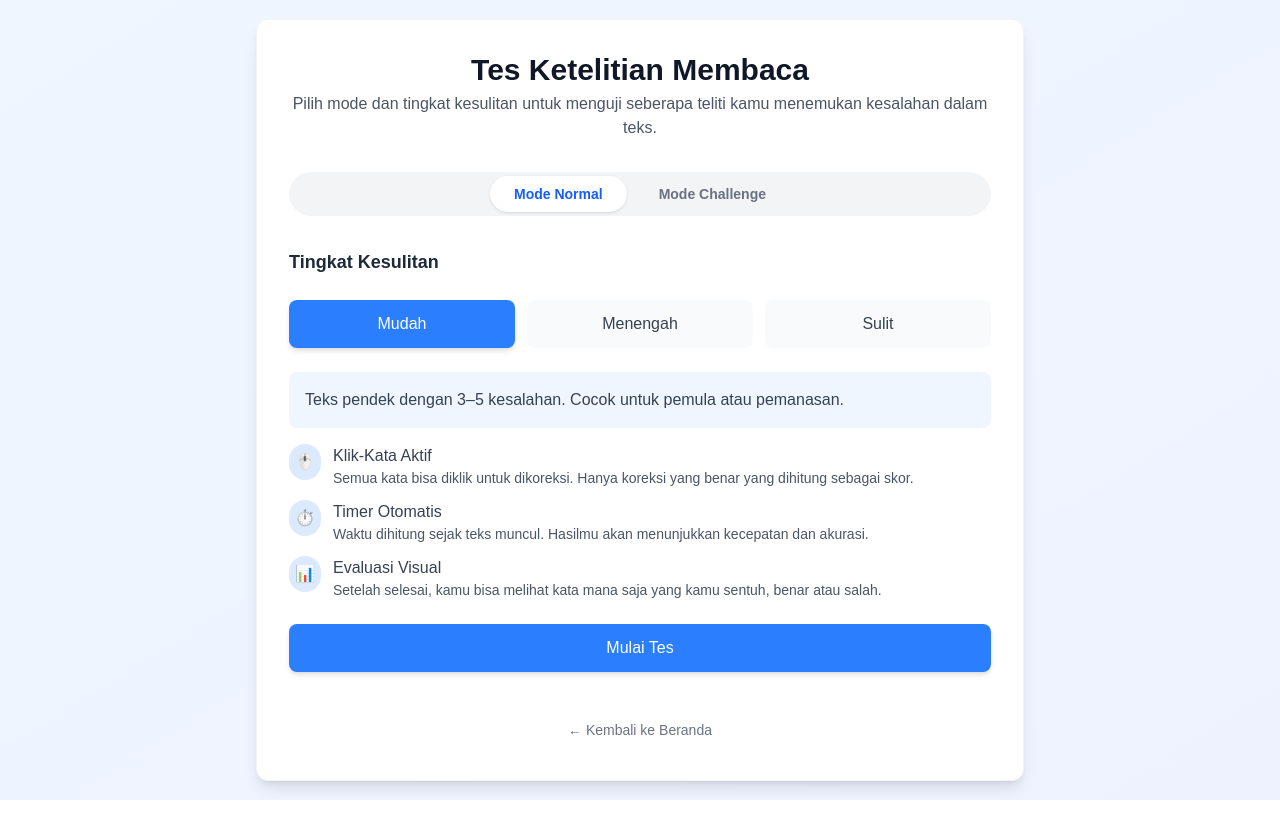
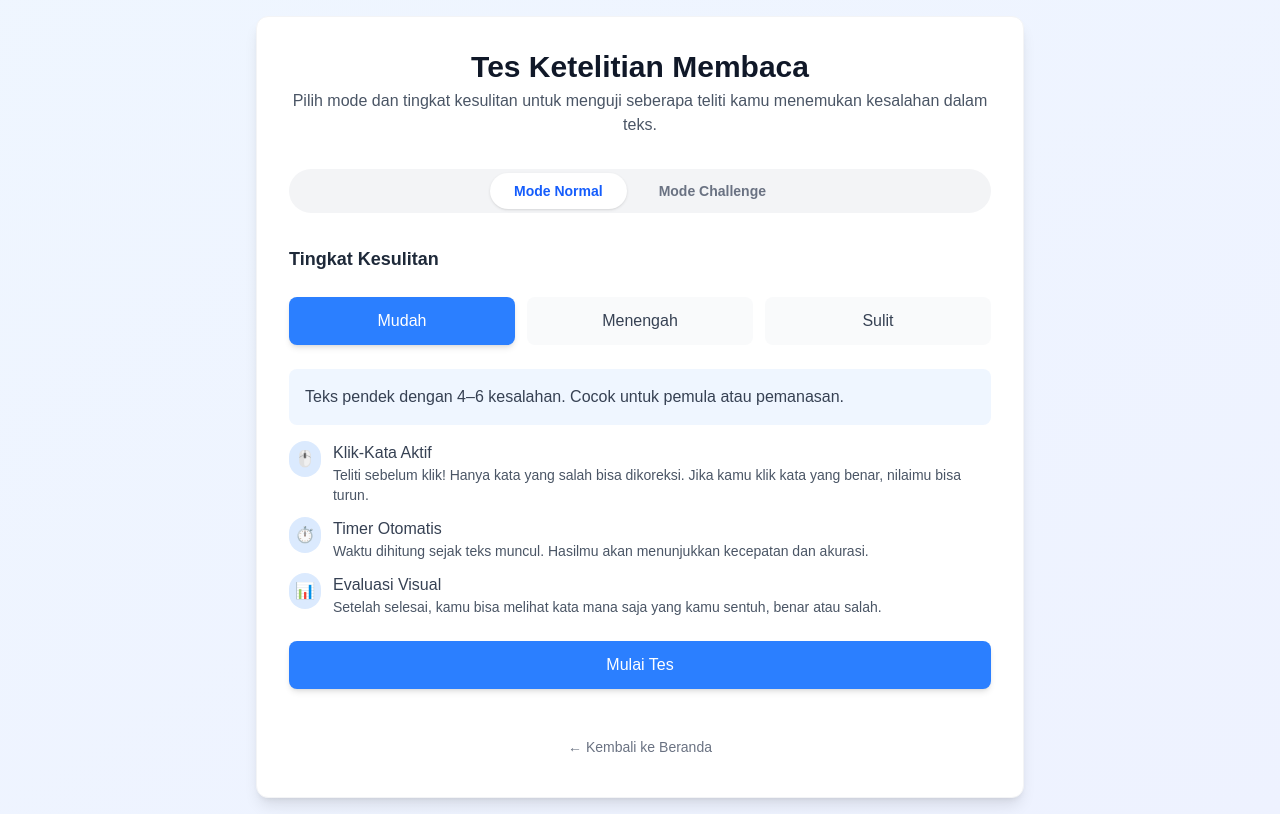
Before and after one commit to Aldeanv/TelIkata, a Next.js app: page /Telikata/1/1 in a window 1280 px wide. Built offline with nearby package versions, Linux system fonts and the light colour scheme.

Commit message:
fix: update difficulty descriptions and instructions in NormalModeSection and ChallengeModeSection

```diff
--- a/src/app/Telikata/[mode]/[level]/page.tsx
+++ b/src/app/Telikata/[mode]/[level]/page.tsx
@@ -102,11 +102,11 @@ function NormalModeSection({
 }) {
   const descriptions: Record<Difficulty, string> = {
     Mudah:
-      "Teks pendek dengan 3–5 kesalahan. Cocok untuk pemula atau pemanasan.",
+      "Teks pendek dengan 4–6 kesalahan. Cocok untuk pemula atau pemanasan.",
     Menengah:
-      "Teks sedang dengan 6–8 kesalahan. Cocok untuk latihan fokus dan akurasi.",
+      "Teks sedang dengan 6–10 kesalahan. Cocok untuk latihan fokus dan akurasi.",
     Sulit:
-      "Teks panjang tanpa informasi jumlah kesalahan. Cocok untuk penguji ketelitian tingkat lanjut.",
+      "Teks panjang dengan 7–15 kesalahan. Cocok untuk penguji ketelitian tingkat lanjut.",
   };
 
   return (
@@ -144,7 +144,7 @@ function NormalModeSection({
           <Feature
             icon="🖱️"
             title="Klik-Kata Aktif"
-            desc="Semua kata bisa diklik untuk dikoreksi. Hanya koreksi yang benar yang dihitung sebagai skor."
+            desc="Teliti sebelum klik! Hanya kata yang salah bisa dikoreksi. Jika kamu klik kata yang benar, nilaimu bisa turun."
           />
           <Feature
             icon="⏱️"
@@ -207,7 +207,7 @@ function ChallengeModeSection({
       <div className="space-y-4 text-gray-700">
         <div className="p-4 bg-pink-50 rounded-lg font-medium">
           Temukan dan perbaiki sebanyak mungkin kesalahan dalam waktu{" "}
-          {selectedTime} menit. Tidak ada bantuan, tidak ada petunjuk.
+          {selectedTime} menit.
         </div>
 
         <div className="space-y-3">
```
